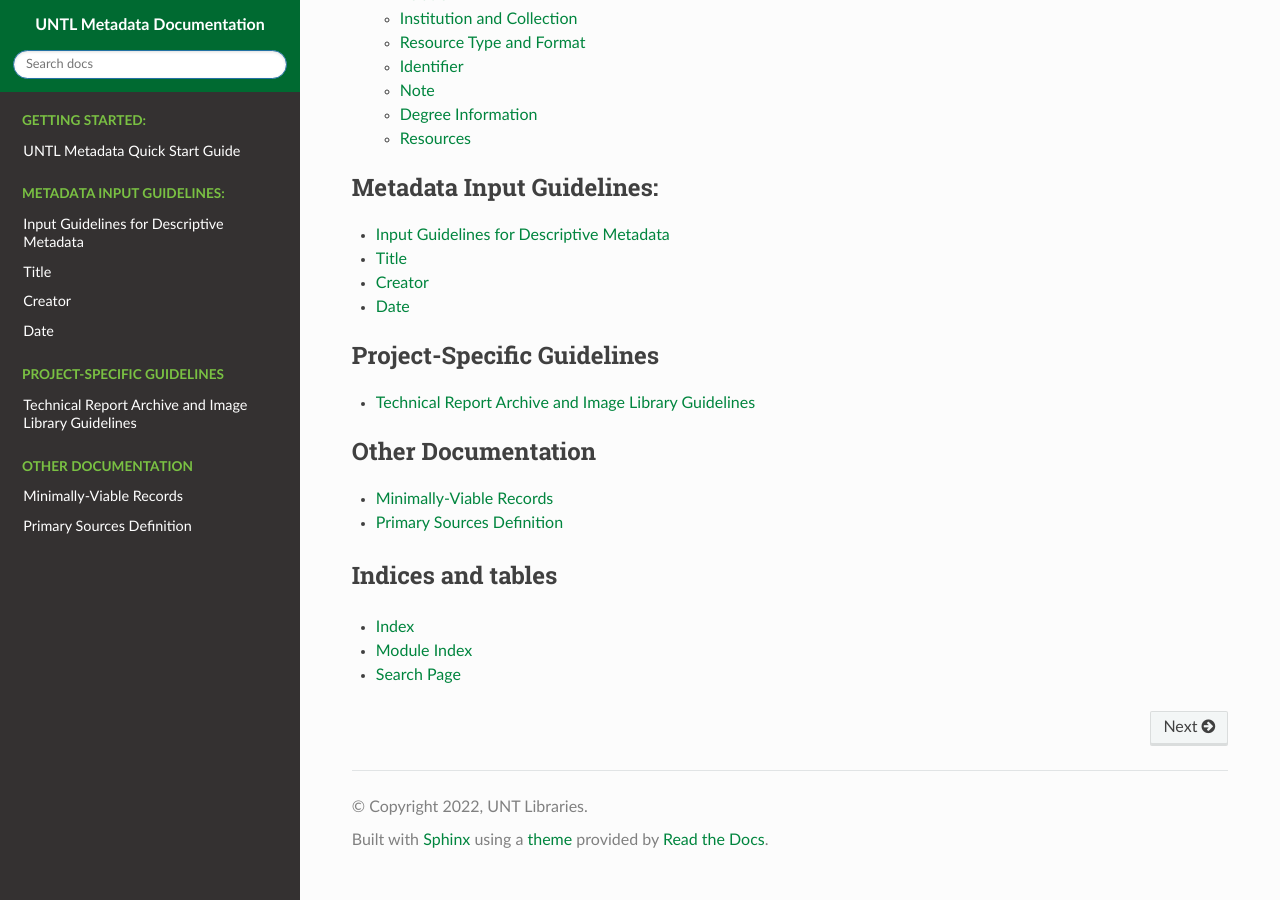
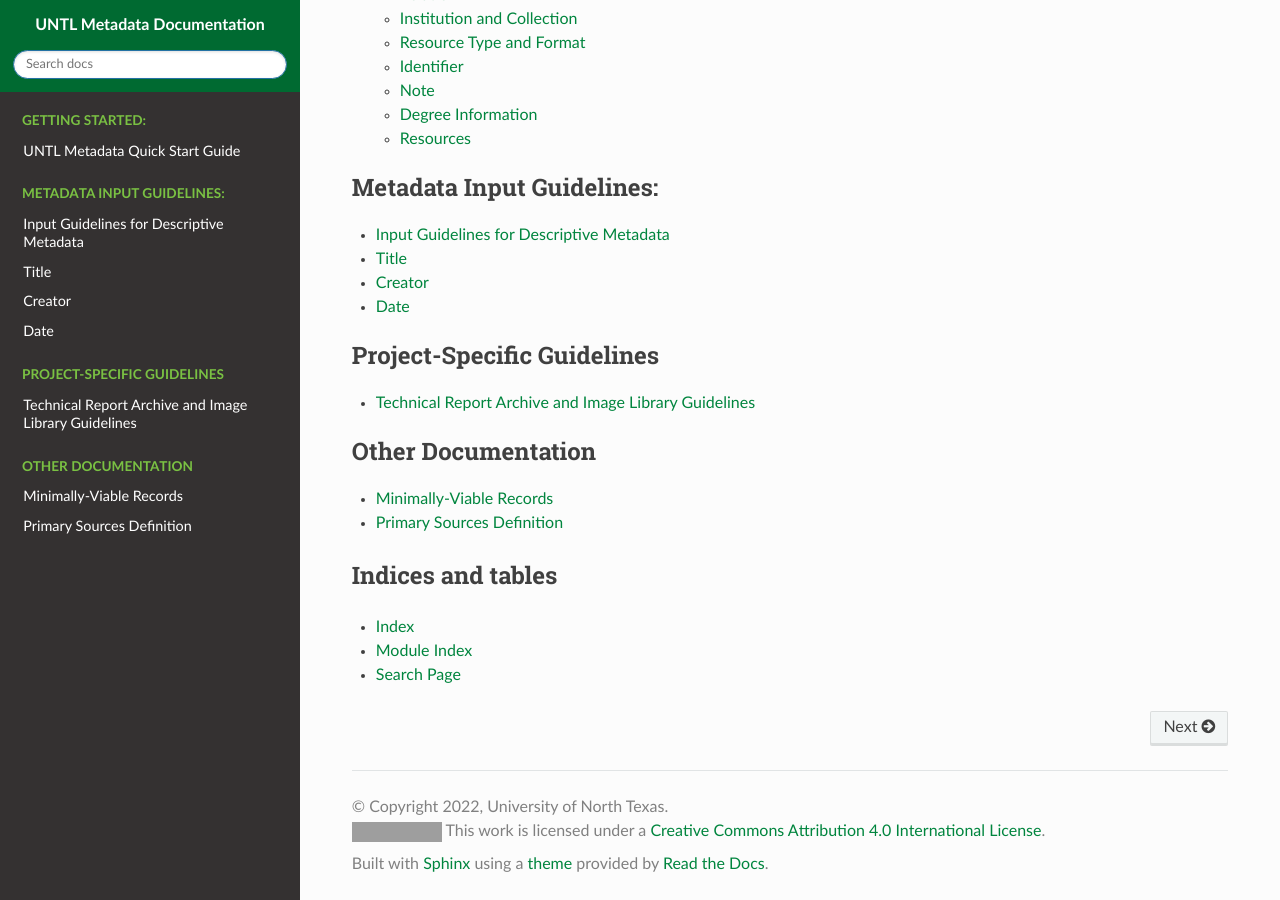
Before and after one commit to unt-libraries/untl-metadata-documentation, a Sphinx documentation site: the page built from docs/index.rst, in a window 1280 px wide and 900 px high, scrolled down 818 px. Built offline with Sphinx 7.4.7 and the Read the Docs theme 2.0.0, drawn with Linux system fonts in a browser that asks for light colours; grey boxes are pictures that could not be loaded.

Commit message:
Customize footer template to add CC BY 4.0 license

```diff
--- /dev/null
+++ b/docs/_templates/footer.html
@@ -0,0 +1,30 @@
+{% extends '!footer.html' %}
+
+{%- block contentinfo %}
+    <p>
+      &#169; Copyright 2022, University of North Texas.</br>
+      <a rel="license" href="http://creativecommons.org/licenses/by/4.0/">
+        <img alt="Creative Commons License" style="border-width:0" src="https://i.creativecommons.org/l/by/4.0/80x15.png" />
+      </a>
+      This work is licensed under a <a rel="license" href="http://creativecommons.org/licenses/by/4.0/">Creative Commons Attribution 4.0 International License</a>.
+
+    {%- if build_id and build_url %}
+      <span class="build">
+        {#- Translators: Build is a noun, not a verb -#}
+        {%- trans %}Build{% endtrans -%}
+        <a href="{{ build_url }}">{{ build_id }}</a>.
+      </span>
+    {%- elif commit %}
+      <span class="commit">
+        {#- Translators: the phrase "revision" comes from Git, referring to a commit #}
+        {%- trans %}Revision{% endtrans %} <code>{{ commit }}</code>.
+      </span>
+    {%- endif %}
+    {%- if last_updated %}
+      <span class="lastupdated">
+        {%- trans last_updated=last_updated|e %}Last updated on {{ last_updated }}.{% endtrans %}
+      </span>
+    {%- endif -%}
+
+    </p>
+{%- endblock %}
--- a/docs/conf.py
+++ b/docs/conf.py
@@ -9,7 +9,7 @@ import sys
 # https://www.sphinx-doc.org/en/master/usage/configuration.html#project-information
 
 project = 'UNTL Metadata Documentation'
-copyright = '2022, UNT Libraries'
+copyright = '2022, University of North Texas. This work is licensed under Creative Commons Attribution 4.0 International'
 author = 'UNT Libraries'
 release = '0.1'
 
```
